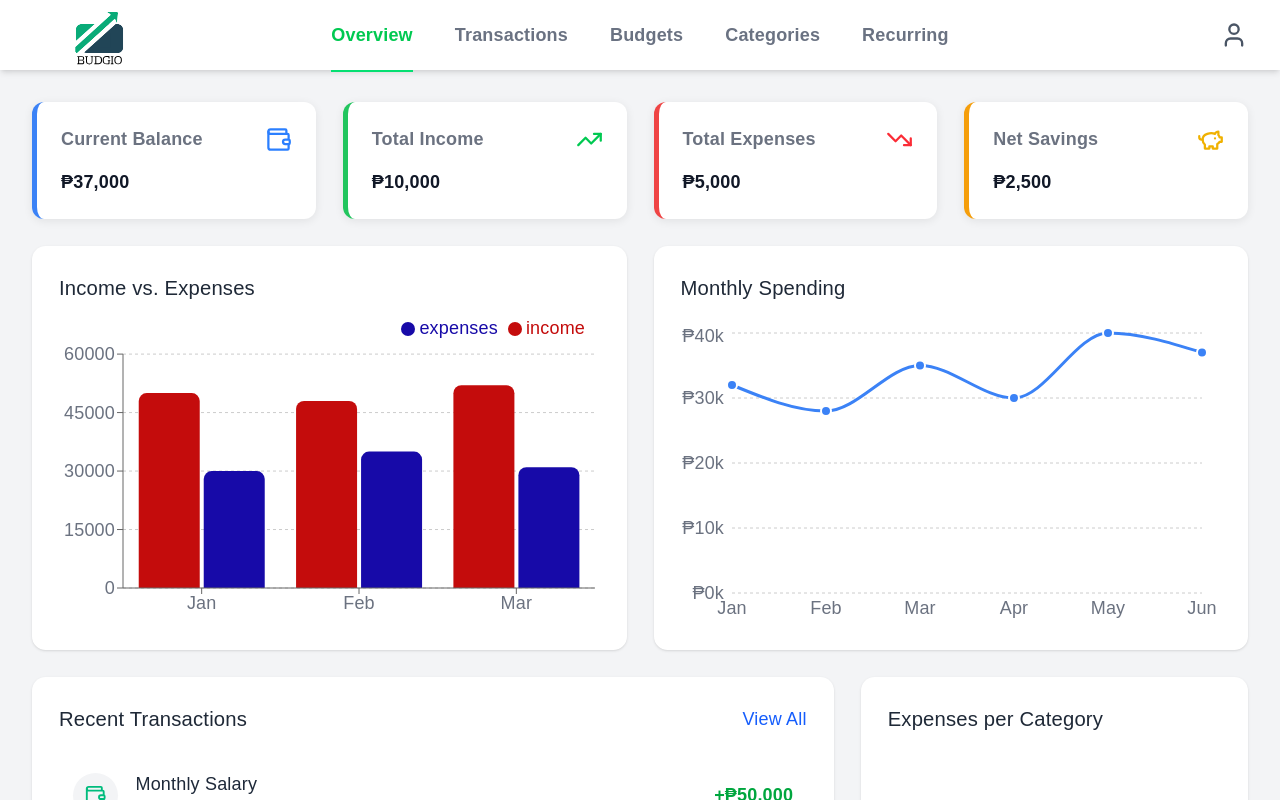
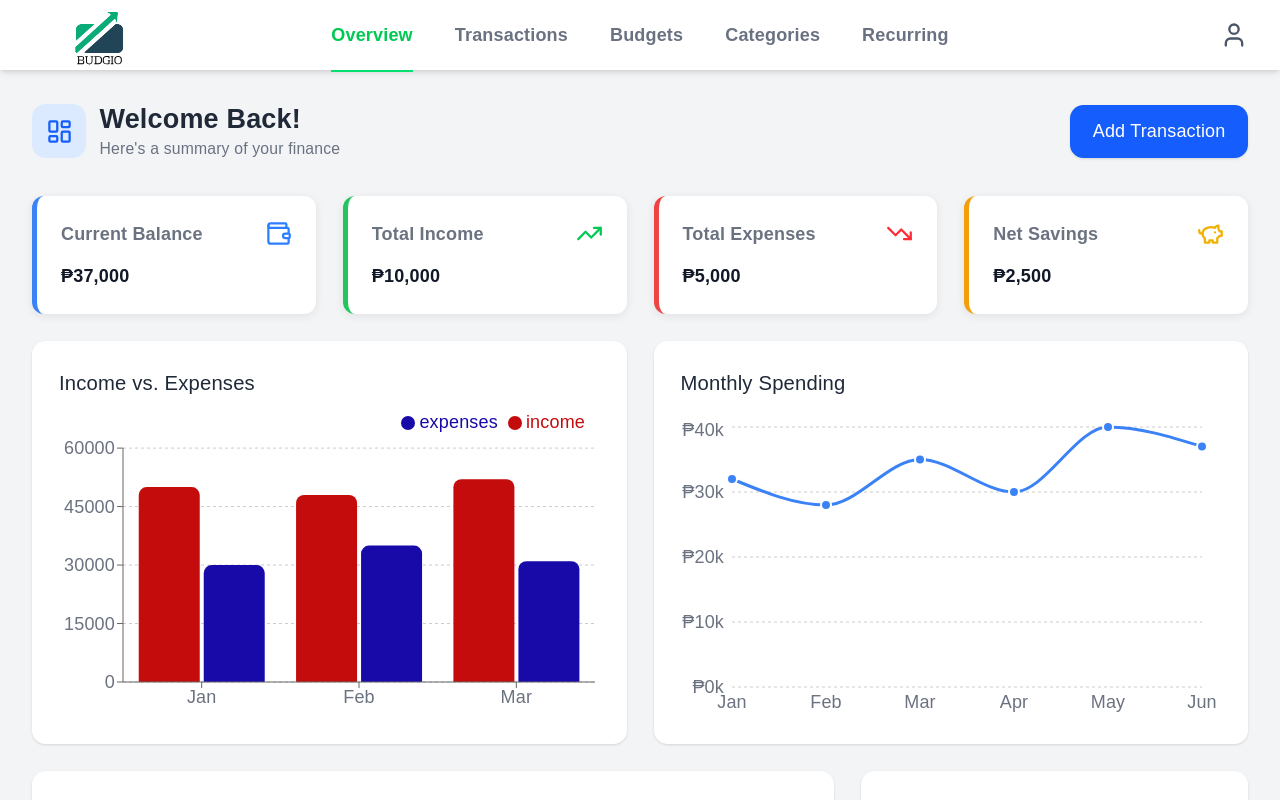
Before and after one commit to pogadoronald-ctrl/Budget-Tracker, a React (Vite) app: page / in a window 1280 px wide. Shown: the top 800 px of the page. Built offline with nearby package versions, Linux system fonts and the light colour scheme.

Commit message:
Added welcome message and add transaction button

```diff
--- a/src/app/features/dashboard/dashboard.jsx
+++ b/src/app/features/dashboard/dashboard.jsx
@@ -3,7 +3,8 @@ import {
     LuWallet,
     LuTrendingUp,
     LuTrendingDown,
-    LuPiggyBank
+    LuPiggyBank,
+    LuLayoutDashboard
 } from "react-icons/lu";
 
 import ChartCard from "../../components/ChartCard";
@@ -16,6 +17,29 @@ import BudgetLimitChart from "../../components/charts/BudgetLimitChart";
 
 function Dashboard() {
     return (
+        <div>
+            <div className="flex items-center justify-between mb-8">
+
+            <div className="flex items-center gap-3">
+                <div className="p-3 rounded-xl bg-blue-100">
+                    <LuLayoutDashboard className="text-2xl text-blue-600" />
+                </div>
+
+                <div>
+                    <h1 className="text-2xl font-bold">
+                        Welcome Back!
+                    </h1>
+                    <p className="text-sm text-gray-500">
+                        Here's a summary of your finance
+                    </p>
+                </div>
+            </div>
+
+            <button className="bg-blue-600 hover:bg-blue-700 text-white text-sm font-medium px-5 py-3 rounded-xl shadow-sm">
+                Add Transaction
+            </button>
+        </div>
+
             <div className="grid grid-cols-4 gap-6">
                 <SummaryCard
                     title="Current Balance"
@@ -66,9 +90,8 @@ function Dashboard() {
                             </ChartCard>
                         </div>
                     </div>
-
                 </div>
-
+            </div>
         </div>
     );
 }
```
Lines whose indentation alone changed are shown as unchanged.
